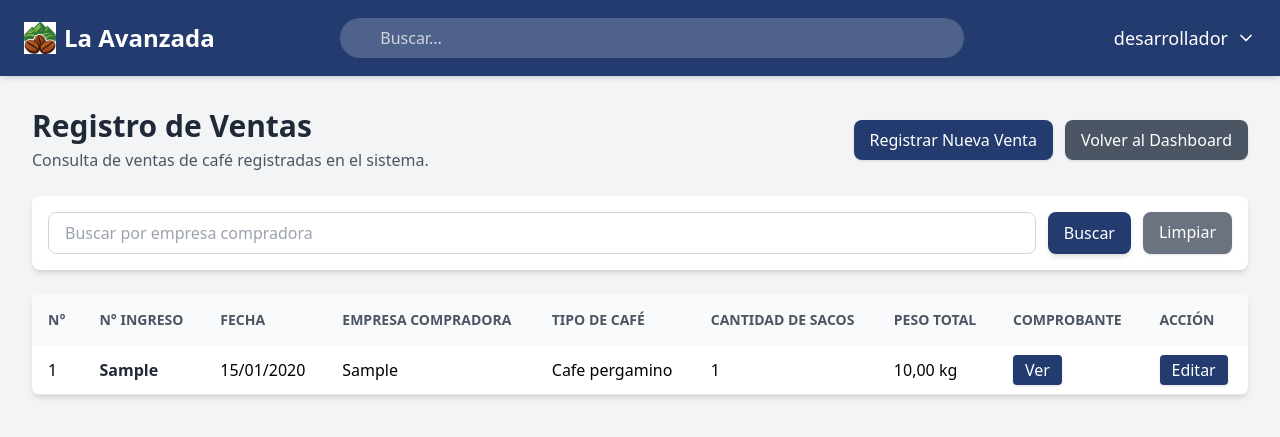
After one commit to valle2408/avanzadavalle, a Django app: page /ventas/ in a window 1280 px wide. The commit adds this page. Shown: the top 437 px of the page. Run offline with Django 5.2, Linux system fonts and the light colour scheme; a user stored in the database is signed in; data comes from the database, SQL or seed files in the repository; tables that the repository leaves empty hold one stand-in row (values such as "Sample post"); some libraries are stand-ins or nearby versions.

Commit message:
creamos los templates en la carperta ventas y creamos archivos .htmls

```diff
--- a/principal/templates/principal/dashboard.html
+++ b/principal/templates/principal/dashboard.html
@@ -48,7 +48,7 @@
         {% endif %}
 
         {% if permisos.registro_ventas_cafe > 0 %}
-        <a href="#" class="bg-white p-6 rounded-lg shadow-md hover:shadow-lg transition-all duration-300 transform hover:-translate-y-1">
+        <a href="{% url 'ventas:lista_ventas' %}" class="bg-white p-6 rounded-lg shadow-md hover:shadow-lg transition-all duration-300 transform hover:-translate-y-1">
             <div class="flex flex-col items-center text-center">
                 <svg xmlns="http://www.w3.org/2000/svg" width="40" height="40" viewBox="0 0 24 24" fill="none" stroke="#eae31a" stroke-width="2" stroke-linecap="round" stroke-linejoin="round" class="lucide lucide-receipt-icon lucide-receipt"><path d="M12 17V7"/><path d="M16 8h-6a2 2 0 0 0 0 4h4a2 2 0 0 1 0 4H8"/><path d="M4 3a1 1 0 0 1 1-1 1.3 1.3 0 0 1 .7.2l.933.6a1.3 1.3 0 0 0 1.4 0l.934-.6a1.3 1.3 0 0 1 1.4 0l.933.6a1.3 1.3 0 0 0 1.4 0l.933-.6a1.3 1.3 0 0 1 1.4 0l.934.6a1.3 1.3 0 0 0 1.4 0l.933-.6A1.3 1.3 0 0 1 19 2a1 1 0 0 1 1 1v18a1 1 0 0 1-1 1 1.3 1.3 0 0 1-.7-.2l-.933-.6a1.3 1.3 0 0 0-1.4 0l-.934.6a1.3 1.3 0 0 1-1.4 0l-.933-.6a1.3 1.3 0 0 0-1.4 0l-.933.6a1.3 1.3 0 0 1-1.4 0l-.934-.6a1.3 1.3 0 0 0-1.4 0l-.933.6a1.3 1.3 0 0 1-.7.2 1 1 0 0 1-1-1z"/></svg>
                 <h3 class="text-xl font-semibold text-gray-800">Registro de Ventas</h3>
--- /dev/null
+++ b/ventas/templates/ventas/lista_ventas.html
@@ -0,0 +1,244 @@
+{% extends 'principal/base.html' %}
+
+{% block title %}Registro de Ventas{% endblock %}
+
+{% block content %}
+
+<div class="max-w-7xl mx-auto">
+
+  <!-- Mensaje de venta registrada -->
+  {% if request.GET.creado %}
+  <div id="mensaje-temporal-exito" class="mb-4">
+    <div class="bg-green-100 border border-green-400 text-green-700 px-4 py-3 rounded-lg shadow">
+      Venta registrada correctamente.
+    </div>
+  </div>
+  {% endif %}
+
+  <!-- Mensaje de venta editada -->
+  {% if request.GET.editado %}
+  <div id="mensaje-temporal-editado" class="mb-4">
+    <div class="bg-green-100 border border-green-400 text-green-700 px-4 py-3 rounded-lg shadow">
+      Venta editada correctamente.
+    </div>
+  </div>
+  {% endif %}
+
+  <!-- Encabezado principal -->
+  <div class="flex flex-col md:flex-row md:items-center md:justify-between gap-4 mb-6">
+
+    <div>
+      <h1 class="text-3xl font-bold text-gray-800">Registro de Ventas</h1>
+      <p class="text-gray-600 mt-1">
+        Consulta de ventas de café registradas en el sistema.
+      </p>
+    </div>
+
+    <div class="flex flex-col sm:flex-row gap-3">
+      {% if permiso >= 2 %}
+      <a
+        href="{% url 'ventas:nueva_venta' %}"
+        class="bg-[#233b6e] hover:bg-[#1a2c53] text-white px-4 py-2 rounded-lg shadow text-center"
+      >
+        Registrar Nueva Venta
+      </a>
+      {% endif %}
+
+      <a
+        href="{% url 'dashboard' %}"
+        class="bg-gray-600 hover:bg-gray-700 text-white px-4 py-2 rounded-lg shadow text-center"
+      >
+        Volver al Dashboard
+      </a>
+    </div>
+
+  </div>
+
+  <!-- Buscador -->
+  <div class="bg-white rounded-lg shadow-md p-4 mb-6">
+
+    <form method="get" class="flex flex-col md:flex-row gap-3">
+
+      <input
+        type="text"
+        name="buscar"
+        value="{{ buscar }}"
+        placeholder="Buscar por empresa compradora"
+        autocomplete="off"
+        class="w-full border border-gray-300 rounded-lg px-4 py-2 focus:outline-none focus:ring-2 focus:ring-[#233b6e]"
+      />
+
+      <button
+        type="submit"
+        class="w-full md:w-auto bg-[#233b6e] text-white px-4 py-2 rounded-lg shadow-md hover:bg-[#1a2c53] transition-colors duration-300"
+      >
+        Buscar
+      </button>
+
+      <a
+        href="{% url 'ventas:lista_ventas' %}"
+        class="bg-gray-500 hover:bg-gray-600 text-white px-4 py-2 rounded-lg shadow text-center"
+      >
+        Limpiar
+      </a>
+
+    </form>
+
+  </div>
+
+  <!-- Tabla de ventas -->
+  <div class="bg-white rounded-lg shadow-md overflow-hidden">
+
+    <div class="overflow-x-auto">
+
+      <table class="min-w-full border-collapse">
+
+        <thead class="bg-gray-50 text-gray-600 uppercase text-sm">
+          <tr>
+            <th class="px-4 py-4 text-left font-semibold">N°</th>
+            <th class="px-4 py-4 text-left font-semibold">N° ingreso</th>
+            <th class="px-4 py-4 text-left font-semibold">Fecha</th>
+            <th class="px-4 py-4 text-left font-semibold">Empresa compradora</th>
+            <th class="px-4 py-4 text-left font-semibold">Tipo de café</th>
+            <th class="px-4 py-4 text-left font-semibold">Cantidad de sacos</th>
+            <th class="px-4 py-4 text-left font-semibold">Peso total</th>
+            <th class="px-4 py-4 text-left font-semibold">Comprobante</th>
+            {% if permiso >= 2 %}
+            <th class="px-4 py-4 text-left font-semibold">Acción</th>
+            {% endif %}
+          </tr>
+        </thead>
+
+        <tbody>
+
+          {% for venta in page_obj %}
+
+          <tr class="border-b hover:bg-gray-50">
+
+            <td class="px-4 py-3">
+              {{ page_obj.start_index|add:forloop.counter0 }}
+            </td>
+
+            <td class="px-4 py-3 font-semibold text-gray-800">
+              {{ venta.numero_ingreso }}
+            </td>
+
+            <td class="px-4 py-3">
+              {{ venta.fecha_venta|date:"d/m/Y" }}
+            </td>
+
+            <td class="px-4 py-3">
+              {{ venta.empresa_compradora }}
+            </td>
+
+            <td class="px-4 py-3">
+              {{ venta.tipo_cafe }}
+            </td>
+
+            <td class="px-4 py-3">
+              {{ venta.cantidad_sacos }}
+            </td>
+
+            <td class="px-4 py-3">
+              {{ venta.peso_total_kg|floatformat:2 }} kg
+            </td>
+
+            <td class="px-4 py-3">
+              <a
+                href="{% url 'ventas:comprobante_venta_pdf' venta.pk %}"
+                target="_blank"
+                class="bg-[#233b6e] hover:bg-[#1a2c53] text-white px-3 py-1 rounded shadow transition-colors duration-300"
+              >
+                Ver
+              </a>
+            </td>
+
+            {% if permiso >= 2 %}
+            <td class="px-4 py-3">
+              <a
+                href="{% url 'ventas:editar_venta' venta.pk %}"
+                class="bg-[#233b6e] hover:bg-[#1a2c53] text-white px-3 py-1 rounded shadow transition-colors duration-300"
+              >
+                Editar
+              </a>
+            </td>
+            {% endif %}
+
+          </tr>
+
+          {% empty %}
+
+          <tr>
+            {% if permiso >= 2 %}
+            <td colspan="9" class="px-4 py-6 text-center text-gray-500">
+              No existen ventas registradas todavía.
+            </td>
+            {% else %}
+            <td colspan="8" class="px-4 py-6 text-center text-gray-500">
+              No existen ventas registradas todavía.
+            </td>
+            {% endif %}
+          </tr>
+
+          {% endfor %}
+
+        </tbody>
+
+      </table>
+
+    </div>
+
+  </div>
+
+  <!-- Paginación -->
+  {% if page_obj.has_other_pages %}
+  <div class="flex justify-center mt-6">
+
+    <div class="flex gap-2">
+
+      {% if page_obj.has_previous %}
+      <a
+        href="?page={{ page_obj.previous_page_number }}{% if buscar %}&buscar={{ buscar }}{% endif %}"
+        class="px-3 py-2 bg-gray-200 hover:bg-gray-300 rounded"
+      >
+        Anterior
+      </a>
+      {% endif %}
+
+      <span class="px-3 py-2 bg-[#233b6e] text-white rounded">
+        Página {{ page_obj.number }} de {{ page_obj.paginator.num_pages }}
+      </span>
+
+      {% if page_obj.has_next %}
+      <a
+        href="?page={{ page_obj.next_page_number }}{% if buscar %}&buscar={{ buscar }}{% endif %}"
+        class="px-3 py-2 bg-gray-200 hover:bg-gray-300 rounded"
+      >
+        Siguiente
+      </a>
+      {% endif %}
+
+    </div>
+
+  </div>
+  {% endif %}
+
+</div>
+
+<script>
+  // Oculta mensajes temporales después de 2.5 segundos.
+  setTimeout(function () {
+    const mensajeExito = document.getElementById("mensaje-temporal-exito");
+    const mensajeEditado = document.getElementById("mensaje-temporal-editado");
+
+    if (mensajeExito) {
+      mensajeExito.style.display = "none";
+    }
+
+    if (mensajeEditado) {
+      mensajeEditado.style.display = "none";
+    }
+  }, 2500);
+</script>
+
+{% endblock %}
```
Also changed, not shown: ventas/templates/ventas/formulario_venta.html (added, +177 -0 lines).
